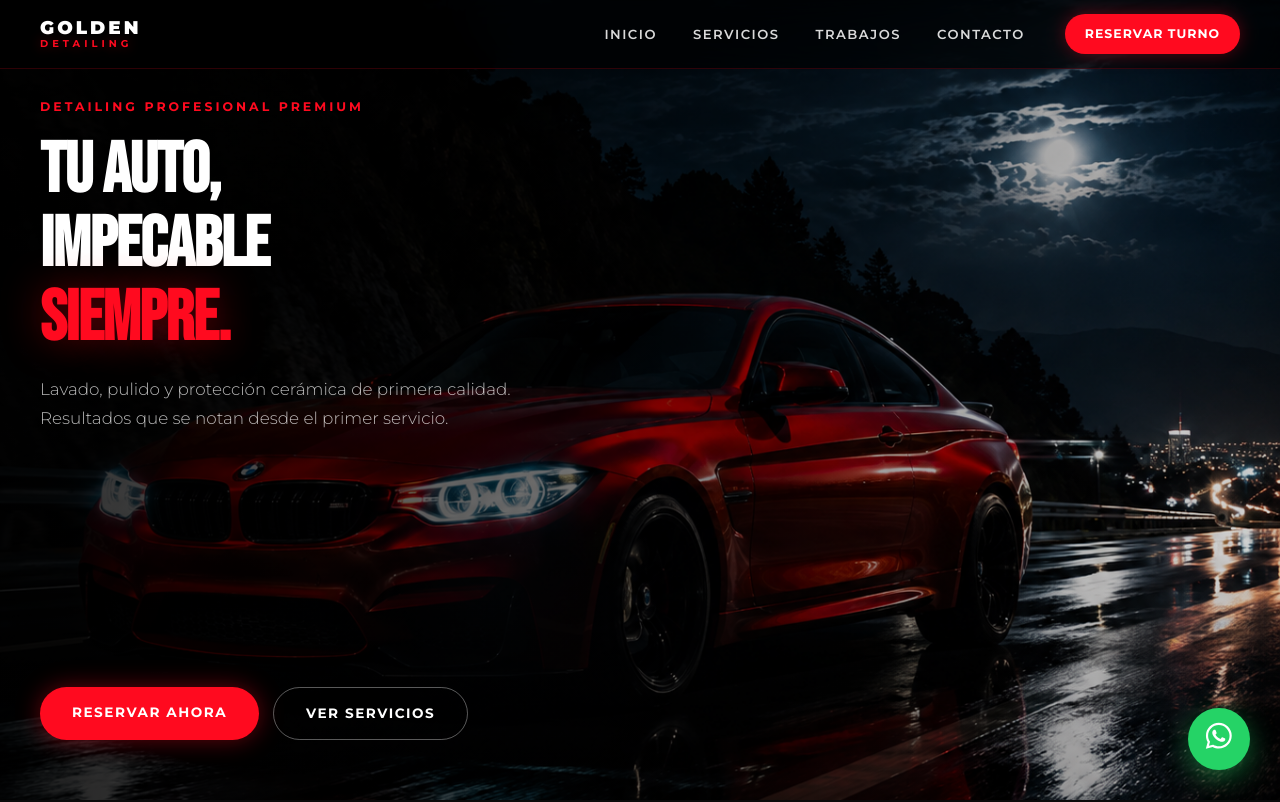
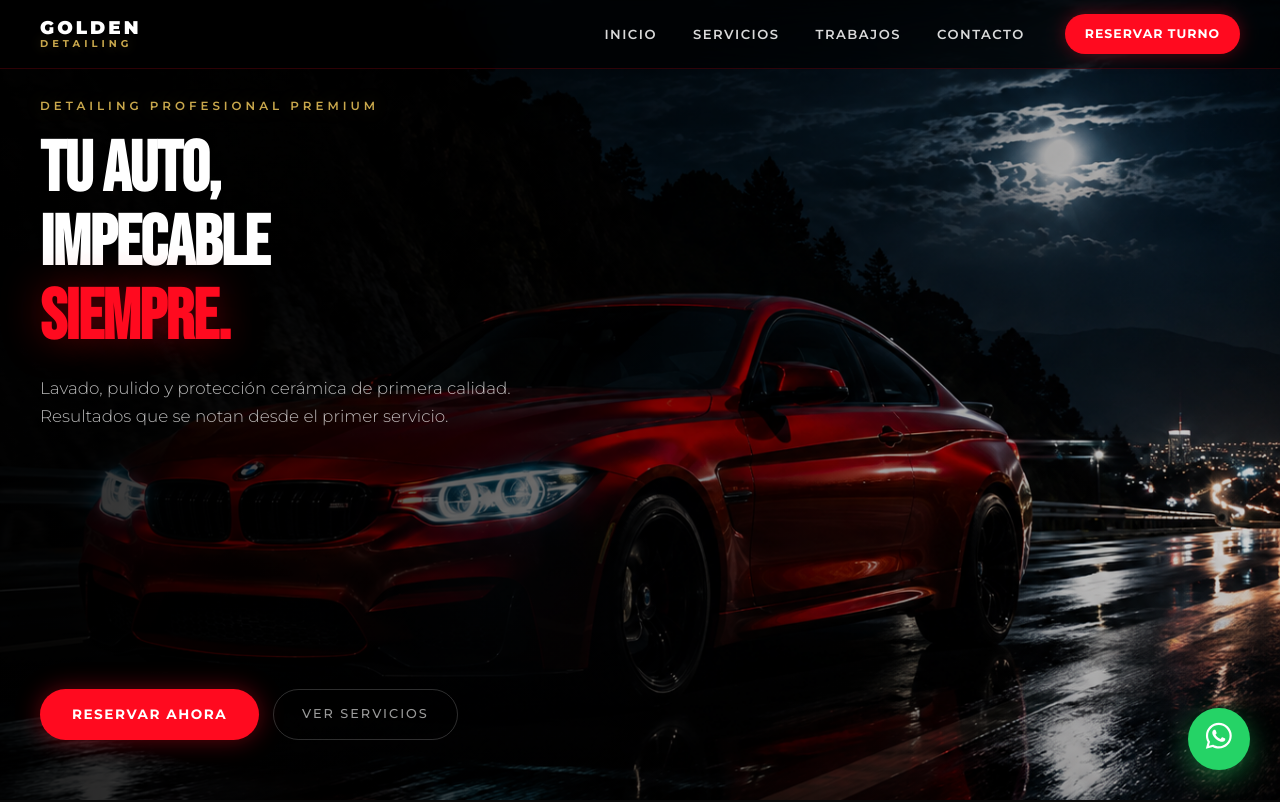
Before and after one commit to PACZKONATASHA/golden.detailing, a React (Vite) app: page / in a window 1280 px wide. Shown: the top 802 px of the page. Built offline with nearby package versions, Linux system fonts and the light colour scheme.

Commit message:
Detalles dorados sutiles + botón Ver servicios más sutil

```diff
--- a/src/components/Footer.css
+++ b/src/components/Footer.css
@@ -92,9 +92,9 @@
   font-size: 0.55rem;
   letter-spacing: 6px;
   text-transform: uppercase;
-  color: var(--rojo);
+  color: var(--dorado);
   font-weight: 300;
-  text-shadow: 0 0 20px var(--rojo-glow);
+  text-shadow: 0 0 16px var(--dorado-glow);
 }
 
 .footer-tagline {
--- a/src/components/Gallery.css
+++ b/src/components/Gallery.css
@@ -28,11 +28,12 @@
 }
 
 .gallery-eyebrow {
-  color: var(--rojo);
+  color: var(--dorado);
   font-size: 0.78rem;
   font-weight: 700;
   letter-spacing: 5px;
   text-transform: uppercase;
+  text-shadow: 0 0 16px var(--dorado-glow);
 }
 
 .gallery-title {
@@ -47,8 +48,8 @@
 .gallery-underline {
   width: 60px;
   height: 2px;
-  background: linear-gradient(90deg, var(--rojo), var(--rojo-metalico));
-  box-shadow: 0 0 14px var(--rojo-glow);
+  background: linear-gradient(90deg, var(--dorado-oscuro), var(--dorado-claro), var(--dorado-oscuro));
+  box-shadow: 0 0 12px var(--dorado-glow);
 }
 
 .gallery-sub {
--- a/src/components/Hero.css
+++ b/src/components/Hero.css
@@ -85,8 +85,8 @@
   font-weight: 700;
   letter-spacing: 4px;
   text-transform: uppercase;
-  color: var(--rojo);
-  text-shadow: 0 0 12px rgba(255, 10, 31, 0.4);
+  color: var(--dorado);
+  text-shadow: 0 0 12px var(--dorado-glow);
 }
 
 /* Links */
@@ -121,9 +121,10 @@
   bottom: -4px;
   left: 0;
   width: 0;
-  height: 2px;
-  background: var(--rojo);
+  height: 1px;
+  background: linear-gradient(90deg, var(--dorado), var(--dorado-claro));
   transition: width 0.3s ease;
+  box-shadow: 0 0 8px var(--dorado-glow);
 }
 
 .nav-links a:hover {
@@ -259,11 +260,12 @@
 
 /* Tag */
 .hero-tag {
-  font-size: 0.78rem;
-  font-weight: 700;
+  font-size: 0.74rem;
+  font-weight: 600;
   text-transform: uppercase;
-  letter-spacing: 3px;
-  color: var(--rojo);
+  letter-spacing: 4px;
+  color: var(--dorado);
+  text-shadow: 0 0 18px var(--dorado-glow);
   margin: 0;
 }
 
@@ -313,22 +315,22 @@
 }
 
 .btn-ghost {
-  padding: 14px 32px;
+  padding: 13px 28px;
   background: transparent;
-  color: #fff;
+  color: rgba(255, 255, 255, 0.6);
   text-decoration: none;
-  font-size: 0.85rem;
-  font-weight: 700;
+  font-size: 0.8rem;
+  font-weight: 500;
   text-transform: uppercase;
-  letter-spacing: 1.5px;
+  letter-spacing: 2px;
   border-radius: 50px;
-  border: 1.5px solid rgba(255, 255, 255, 0.35);
-  transition: border-color 0.25s, background 0.25s, transform 0.2s;
+  border: 1px solid rgba(255, 255, 255, 0.18);
+  transition: border-color 0.3s, color 0.3s, transform 0.2s;
 }
 
 .btn-ghost:hover {
-  border-color: #fff;
-  background: rgba(255, 255, 255, 0.07);
+  border-color: rgba(255, 255, 255, 0.4);
+  color: rgba(255, 255, 255, 0.9);
   transform: translateY(-2px);
 }
 
--- a/src/components/Premium.css
+++ b/src/components/Premium.css
@@ -30,11 +30,12 @@
 }
 
 .premium-eyebrow {
-  color: var(--rojo);
-  font-size: 0.8rem;
+  color: var(--dorado);
+  font-size: 0.78rem;
   font-weight: 700;
   letter-spacing: 5px;
   text-transform: uppercase;
+  text-shadow: 0 0 16px var(--dorado-glow);
 }
 
 .premium-title {
--- a/src/index.css
+++ b/src/index.css
@@ -16,6 +16,11 @@
   --blanco-humo: #F5F5F5;
   --gris-card: #0D0D0D;
   --gris-borde: rgba(255, 255, 255, 0.04);
+  --dorado: #C9A84C;
+  --dorado-claro: #E6C96F;
+  --dorado-oscuro: #A07830;
+  --dorado-glow: rgba(201, 168, 76, 0.28);
+  --dorado-borde: rgba(201, 168, 76, 0.2);
 }
 
 html {
```
